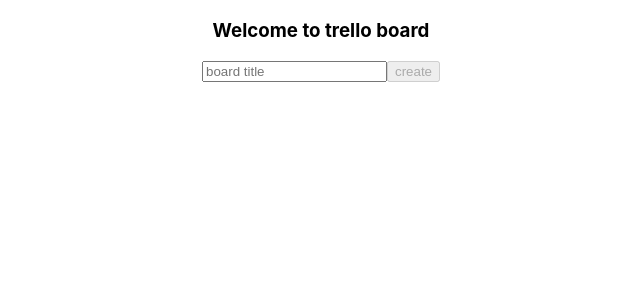
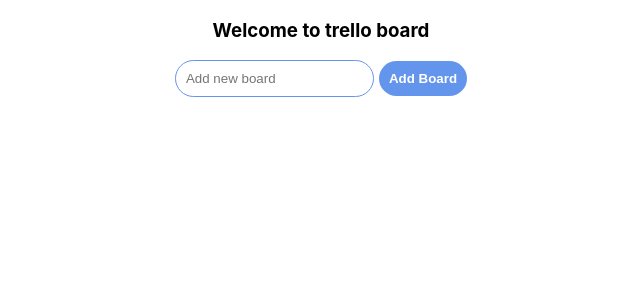
Before and after one commit to Anuj-786/trelloboard, a React (Create React App) app: page / in a window 1280 px wide. Shown: the top 300 px of the page, without its empty margins (319-959 px from the left). Built offline with nearby package versions, Linux system fonts and the light colour scheme.

Commit message:
Working Version: Adding comment time

```diff
--- a/src/actions/addComment.js
+++ b/src/actions/addComment.js
@@ -1,14 +1,15 @@
 import { ADD_COMMENT } from './actionTypes';
 let commentId = 0;
 
-export const addComment = (boardId, comment, taskId) => {
+export const addComment = (boardId, comment, taskId, time) => {
+  console.log(time)
   let comments =  JSON.parse(localStorage.getItem("comments"))
   if(comments === null) {
-    localStorage.setItem('comments',JSON.stringify([{boardId, comment, taskId, commentId}]))
+    localStorage.setItem('comments',JSON.stringify([{boardId, comment, taskId, commentId, time}]))
   }
   else {
     commentId = comments.length
-    comments.push({ boardId, comment, taskId, commentId })
+    comments.push({ boardId, comment, taskId, commentId, time })
     localStorage.setItem('comments', JSON.stringify(comments))
   }
   return {
@@ -16,6 +17,7 @@
       commentId: commentId++,
       boardId: boardId,
       taskId: taskId,
-      comment: comment
+      comment: comment,
+      time: time
   }
 }
--- a/src/components/BoardView.js
+++ b/src/components/BoardView.js
@@ -37,12 +37,19 @@
         <div style={{ textAlign: 'center', marginBottom: '15px' }}>
           <form onSubmit={this.handleAddBoard}>
             <input
-              placeholder = "board title"
+              placeholder = "Add new board"
               type = "text"
               value={this.state.title}
               onChange={this.handleChange}
+              style={{padding: 10, borderRadius: 20, border: '1px solid cornflowerblue', outline: 'none'}}
             />
-            <button disabled={this.state.title ? false : true } type='submit'>create</button>
+            <button
+              disabled={this.state.title ? false : true }
+              type='submit'
+              style={{padding: 10, background: 'cornflowerblue', border: 'none', color: '#fff', fontWeight: 600, borderRadius: 20, marginLeft: 5}}
+            >
+              Add Board
+            </button>
           </form>
         </div>
         <div style={{ width: "100%" }}>
--- a/src/components/Comments.js
+++ b/src/components/Comments.js
@@ -21,7 +21,9 @@
 
     addComment = (e) => {
       e.preventDefault()
-      this.props.addComment(this.props.boardId, this.state.comment, this.props.taskId)
+      let time = new Date();
+      let simpleTime = time.toLocaleTimeString();
+      this.props.addComment(this.props.boardId, this.state.comment, this.props.taskId, simpleTime)
       this.setState({comment: ''})
     }
     render() {
@@ -49,17 +51,18 @@
           <div style={{margin: 10, paddingBottom: 5}}>
             <span style={{fontSize: 12, fontWeight: 600}}>Comments:</span>
             {
-              comments.allComments && comments.allComments.map( ({boardId, comment, taskId, commentId}) => {
+              comments.allComments && comments.allComments.map( ({boardId, comment, taskId, commentId, time}) => {
                 return (
                   taskId === this.props.taskId &&
                   <div key={commentId} style={{marginLeft: 5}}>
-                    <span style={{fontSize: 10}}>{comment}</span>
+                    <span style={{fontSize: 10}}>{comment} ... {time}</span>
                   </div>
                 )
 
               })
             }
           </div>
+          <hr />
         </div>
       )
     }
--- a/src/containers/AddComments.js
+++ b/src/containers/AddComments.js
@@ -9,7 +9,7 @@
 }
 
 const mapDispatchToProps = dispatch => ({
-    addComment: (boardId, comment, taskId) => dispatch(addComment(boardId, comment, taskId)),
+    addComment: (boardId, comment, taskId, time) => dispatch(addComment(boardId, comment, taskId, time)),
     getComments: (comments) => dispatch(getComments(comments))
 })
 
--- a/src/reducers/commentReducer.js
+++ b/src/reducers/commentReducer.js
@@ -11,7 +11,8 @@
       let taskId = action.taskId
       let boardId = action.boardId
       let comment = action.comment
-      state.allComments.push({commentId, taskId, boardId, comment})
+      let time = action.time
+      state.allComments.push({commentId, taskId, boardId, comment, time})
       return {
         allComments: state.allComments
       }
```
